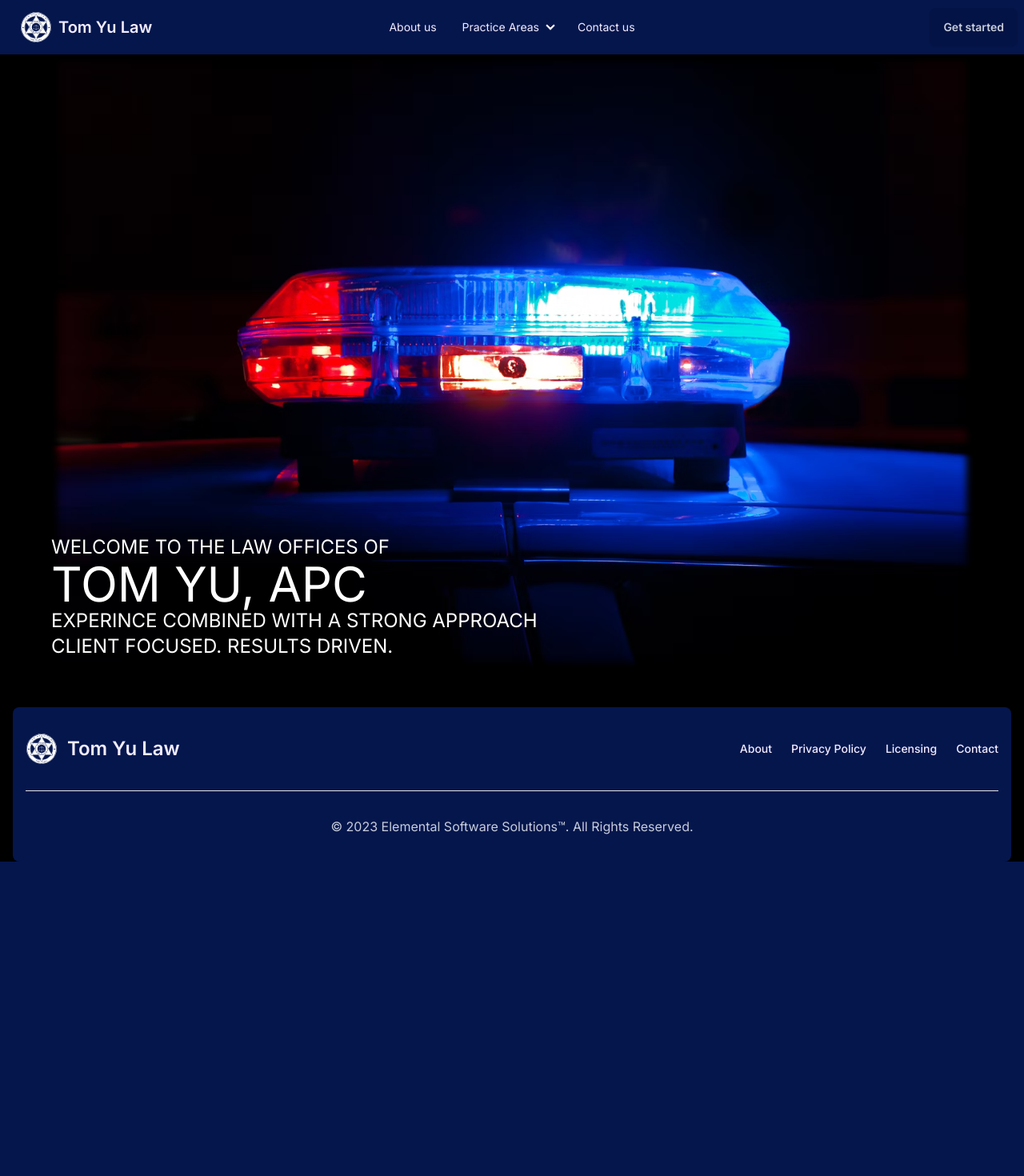
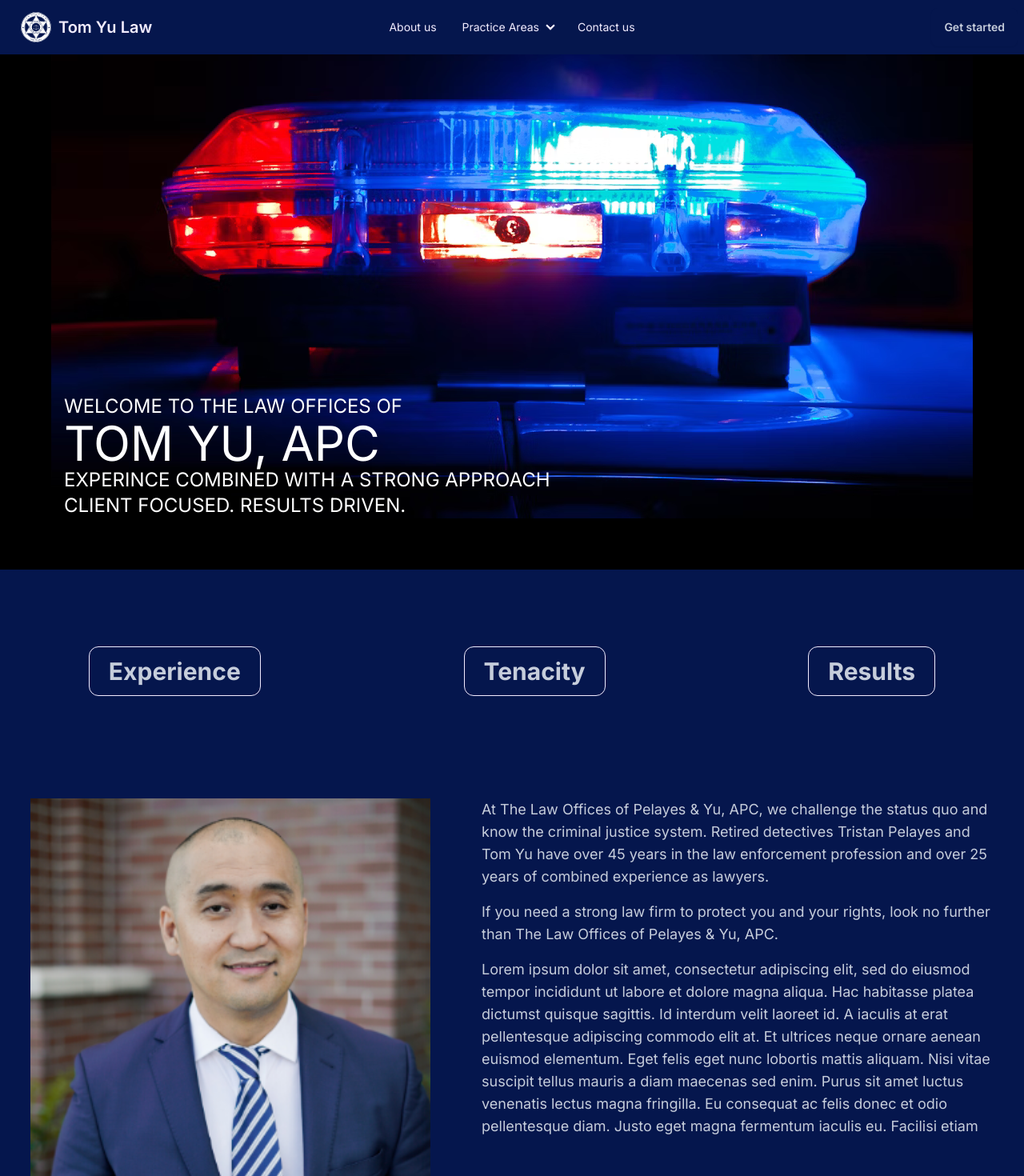
Before and after one commit to 0x5929/tom-corporate-site, a Next.js app: page / in a window 1280 px wide. Shown: the top 1470 px of the page at 80% size. Before the commit the page ends 1077 px from the top, so only its background shows below. Built offline with nearby package versions, Linux system fonts and the light colour scheme.

Commit message:
fixed responsiveness in hero and content

```diff
--- a/package.json
+++ b/package.json
@@ -12,7 +12,8 @@
     "framer-motion": "^11.0.5",
     "next": "14.1.0",
     "react": "^18",
-    "react-dom": "^18"
+    "react-dom": "^18",
+    "zustand": "^4.5.1"
   },
   "devDependencies": {
     "@types/node": "^20",
--- a/src/app/page.tsx
+++ b/src/app/page.tsx
@@ -1,9 +1,11 @@
 import Hero from '@/components/ui/Hero'
+import Content from '@/components/ui/Content'
 
 export default function Home(): JSX.Element {
     return (
-        <main className="flex min-h-screen flex-col items-center justify-between px-16 bg-black">
+        <main className="flex min-h-screen flex-col items-center justify-between bg-black">
             <Hero />
+            <Content />
         </main>
     )
 }
--- /dev/null
+++ b/src/app/store/zustand.ts
@@ -0,0 +1,11 @@
+import { create } from 'zustand'
+
+interface GlobalStore {
+    contentPos: number | null
+    update: (pos: number) => void
+}
+
+export const useGlobalStore = create<GlobalStore>()((set) => ({
+    contentPos: null,
+    update: (pos) => set(() => ({ contentPos: pos })),
+}))
--- a/src/components/features/Header.tsx
+++ b/src/components/features/Header.tsx
@@ -2,6 +2,7 @@
 import Image from 'next/image'
 import logo from '@public/logo.svg'
 import { useState } from 'react'
+import { useGlobalStore } from '@/app/store/zustand'
 import { useDropdown } from '@/hooks/useDropdown'
 import { motion, useScroll, useMotionValueEvent } from 'framer-motion'
 
@@ -9,8 +10,10 @@
 
 export default function Header(): JSX.Element {
     const { checkAndCloseDropDown } = useDropdown()
+    const { contentPos } = useGlobalStore()
     const { scrollY } = useScroll()
     const [fixedNav, setFixedNav] = useState(false)
+    const [blackNav, setBlackNav] = useState(false)
 
     useMotionValueEvent(scrollY, 'change', (latest): void => {
         if (latest > fixedNavOffset) {
@@ -18,12 +21,18 @@
         } else {
             setFixedNav(false)
         }
+
+        if (latest > (contentPos ?? document.body.scrollHeight)) {
+            setBlackNav(true)
+        } else {
+            setBlackNav(false)
+        }
     })
 
     return (
         <div className="flex justify-center">
             <motion.div
-                className="navbar bg-primary"
+                className={`navbar ${blackNav ? 'bg-black' : 'bg-primary'}`}
                 initial={{
                     width: '100%',
                 }}
@@ -129,7 +138,11 @@
                     </ul>
                 </div>
                 <div className="navbar-end">
-                    <a href="/#" className="btn">
+                    <a
+                        href="/#"
+                        className={`btn border-none ${blackNav ? 'bg-black' : 'bg-primary'}`}
+                        // className="btn"
+                    >
                         Get started
                     </a>
                 </div>
--- /dev/null
+++ b/src/components/ui/Content.tsx
@@ -0,0 +1,71 @@
+'use client'
+import { useRef, useEffect } from 'react'
+import Image from 'next/image'
+import tom from '@public/tom.png'
+import { useGlobalStore } from '@/app/store/zustand'
+
+const pillars = ['Experience', 'Tenacity', 'Results'] as const
+const areasOfPractice = [{}] as const
+
+export default function Content(): JSX.Element {
+    const contentRef = useRef(null)
+    const { update } = useGlobalStore()
+
+    useEffect(() => {
+        if (contentRef.current) {
+            update(contentRef.current['offsetTop'] - 20 - 68)
+            console.log('ref', contentRef.current['offsetTop'] - 20 - 68)
+        }
+    }, [])
+    return (
+        <div
+            ref={contentRef}
+            className="w-full h-content bg-primary -mx-16 relative z-999 flex flex-col gap-8"
+        >
+            <div className="pillars py-24 flex sm:flex-row flex-col sm:justify-around justify-center gap-8 items-center">
+                {pillars.map(
+                    (pillar: string, indx: number): JSX.Element => (
+                        <div
+                            key={indx}
+                            className="border border-solid border-neutral rounded-xl px-6 py-3"
+                        >
+                            <p className="text-3xl font-bold">{pillar}</p>
+                        </div>
+                    )
+                )}
+            </div>
+            <div className="info-wrapper pb-8 flex justify-center flex-wrap items-start gap-16 mx-auto w-full">
+                <div className="image">
+                    <Image src={tom} alt="tom" />
+                </div>
+                <div className="info lg:w-1/2 w-full lg:px-0 px-16 flex flex-col gap-4 justify-center pb-8">
+                    <p className="text-lg">
+                        At The Law Offices of Pelayes & Yu, APC, we challenge
+                        the status quo and know the criminal justice system.
+                        Retired detectives Tristan Pelayes and Tom Yu have over
+                        45 years in the law enforcement profession and over 25
+                        years of combined experience as lawyers.
+                    </p>
+                    <p className="text-lg">
+                        If you need a strong law firm to protect you and your
+                        rights, look no further than The Law Offices of Pelayes
+                        & Yu, APC.
+                    </p>
+                    <p className="text-lg">
+                        Lorem ipsum dolor sit amet, consectetur adipiscing elit,
+                        sed do eiusmod tempor incididunt ut labore et dolore
+                        magna aliqua. Hac habitasse platea dictumst quisque
+                        sagittis. Id interdum velit laoreet id. A iaculis at
+                        erat pellentesque adipiscing commodo elit at. Et
+                        ultrices neque ornare aenean euismod elementum. Eget
+                        felis eget nunc lobortis mattis aliquam. Nisi vitae
+                        suscipit tellus mauris a diam maecenas sed enim. Purus
+                        sit amet luctus venenatis lectus magna fringilla. Eu
+                        consequat ac felis donec et odio pellentesque diam.
+                        Justo eget magna fermentum iaculis eu. Facilisi etiam
+                    </p>
+                </div>
+            </div>
+        </div>
+    )
+}
--- a/src/components/ui/Hero.tsx
+++ b/src/components/ui/Hero.tsx
@@ -1,14 +1,11 @@
-import Image from 'next/image'
 import styles from './hero.module.css'
-import heroPic from '@public/hero.png'
 
 export default function Hero(): JSX.Element {
     return (
-        <div className="relative h-screen">
-            <div className={styles.imgShadow}>
-                <Image src={heroPic} alt="hero" placeholder="blur" />
-            </div>
-            <div className="flex flex-col absolute lg:top-3/4 md:top-14 xs:top-16">
+        <div className="relative sm:px-16 h-full w-full pb-16">
+            <div className={styles.imgShadow}></div>
+            <div className={styles.hero}>
+                <div className="flex flex-col sm:pl-4 px-2 bg-transparent mt-auto h-fit inline-block align-baseline">
                     <p className="text-2xl text-white uppercase">
                         welcome to the law offices of
                     </p>
@@ -21,5 +18,6 @@
                     </p>
                 </div>
             </div>
+        </div>
     )
 }
--- a/src/components/ui/hero.module.css
+++ b/src/components/ui/hero.module.css
@@ -2,7 +2,7 @@
     position: relative;
     max-width: 1470px;
     width: 100%;
-    height: auto;
+    height: 100%;
 }
 .imgShadow:before {
     content: '';
@@ -11,3 +11,15 @@
     height: 100%;
     box-shadow: 0 0 8px 8px black inset;
 }
+
+.hero {
+    display: flex;
+    max-width: 100%;
+    min-width: 300px;
+    height: 580px;
+    width: 100%;
+    background-image: url('/hero.png');
+    background-repeat: no-repeat;
+    background-size: 1470px 980px;
+    background-position: 50% 70%;
+}
```
Also changed, not shown: public/tom.png (added), 1 other file (tests, documents, lock files or other folders). Lines whose indentation alone changed are shown as unchanged.
